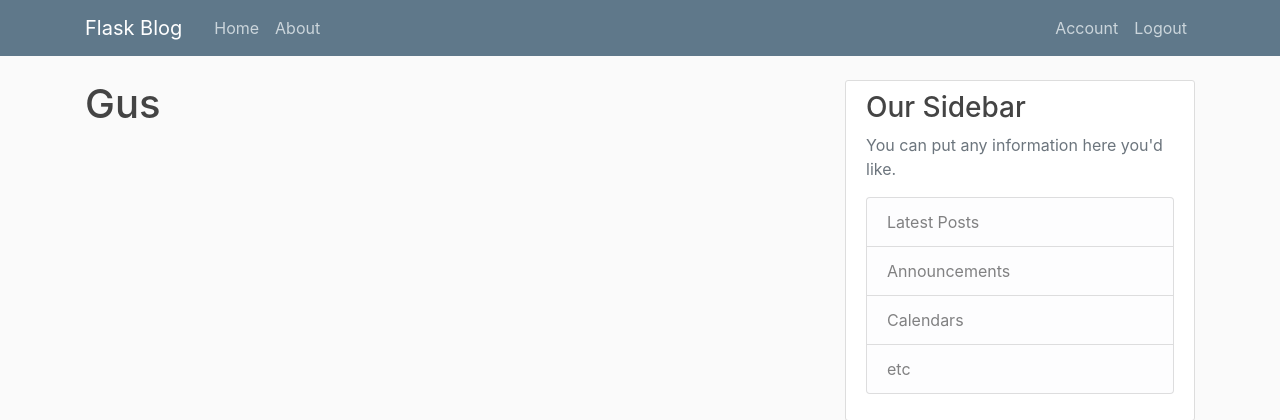
After one commit to gordobroder/flask-blog, a Flask app: page /account in a window 1280 px wide. The commit adds this page. Shown: the top 420 px of the page. Run offline with Flask 2, Linux system fonts and the light colour scheme; a user stored in the database is signed in; some libraries are stand-ins or nearby versions.

Commit message:
finished the login authentication

```diff
--- a/flaskblog/routes.py
+++ b/flaskblog/routes.py
@@ -49,11 +49,27 @@
 
 @app.route("/login", methods=['GET', 'POST'])
 def login():
+    if current_user.is_authenticated:
+        return redirect(url_for('home'))
     form = LoginForm()
     if form.validate_on_submit():
-        if form.email.data == 'admin@blog.com' and form.password.data == 'password':
-            flash('You have been logged in!', 'success')
-            return redirect(url_for('home'))
+        user = User.query.filter_by(email=form.email.data).first()
+        if user and bcrypt.check_password_hash(user.password, form.password.data):
+            login_user(user, remember=form.remember.data)
+            next_page = request.args.get('next')
+            return redirect(next_page) if next_page else redirect(url_for('home'))
         else:
             flash('Login Unsuccessful. Please check username and password', 'danger')
     return render_template('login.html', title='Login', form=form)
+
+
+@app.route("/logout")
+def logout():
+    logout_user()
+    return redirect(url_for('home'))
+
+
+@app.route("/account")
+@login_required
+def account():
+    return render_template('account.html', title='Account')
--- /dev/null
+++ b/flaskblog/templates/account.html
@@ -0,0 +1,4 @@
+{% extends "layout.html" %}
+{% block content %}
+    <h1>{{ current_user.username }}</h1>
+{% endblock content %}
--- a/flaskblog/templates/layout.html
+++ b/flaskblog/templates/layout.html
@@ -31,8 +31,13 @@
             </div>
             <!-- Navbar Right Side -->
             <div class="navbar-nav">
-              <a class="nav-item nav-link" href="{{ url_for('login') }}">Login</a>
-              <a class="nav-item nav-link" href="{{ url_for('register') }}">Register</a>
+              {% if current_user.is_authenticated %}
+                <a class="nav-item nav-link" href="{{ url_for('account') }}">Account</a>
+                <a class="nav-item nav-link" href="{{ url_for('logout') }}">Logout</a>
+              {% else %}
+                <a class="nav-item nav-link" href="{{ url_for('login') }}">Login</a>
+                <a class="nav-item nav-link" href="{{ url_for('register') }}">Register</a>
+              {% endif %}
             </div>
           </div>
         </div>
--- a/flaskblog/templates/login.html
+++ b/flaskblog/templates/login.html
@@ -46,7 +46,7 @@
     </div>
     <div class="border-top pt-3">
         <small class="text-muted">
-            Need An Account? <a class="ml-2" href="{{ url_for('register') }}">Sing Up Now</a>
+            Need An Account? <a class="ml-2" href="{{ url_for('register') }}">Sign Up Now</a>
         </small>
     </div>
 {% endblock content %}
```
Also changed, not shown: flaskblog/site.db.
